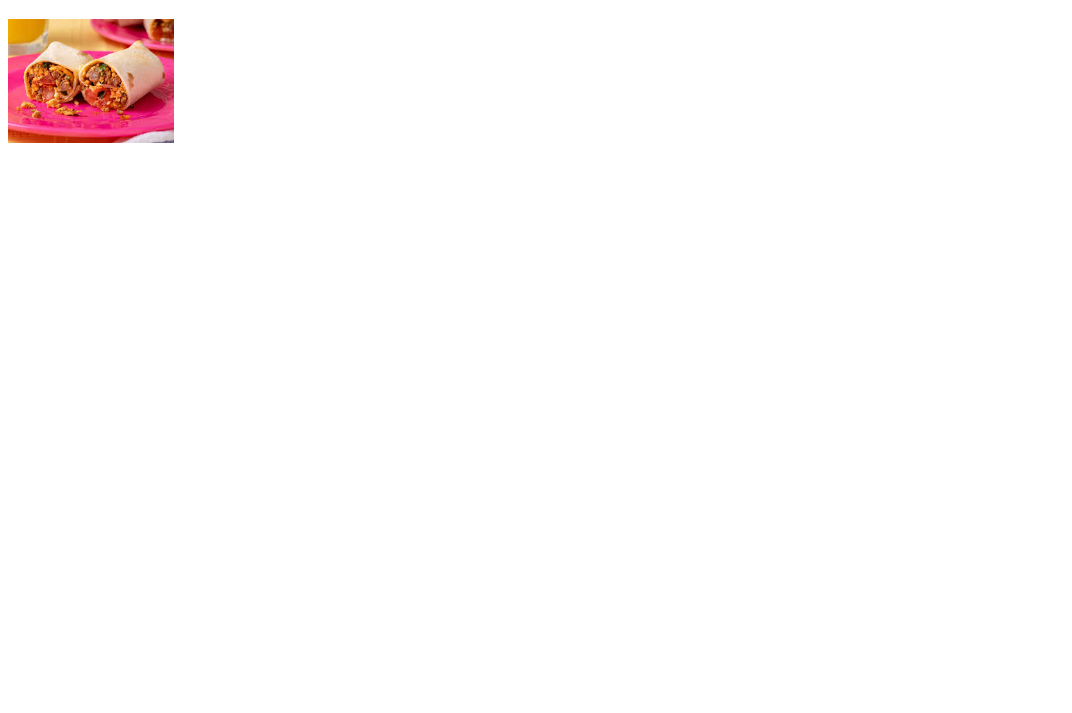
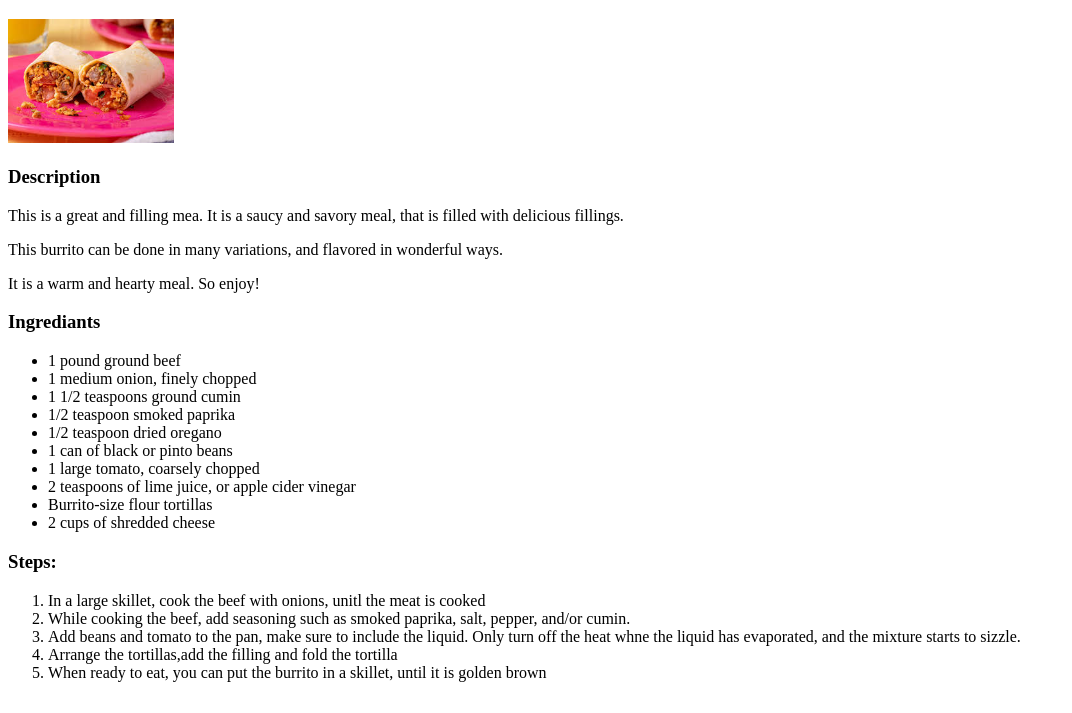
Before and after one commit to Thembie13/odin-recipes, a plain HTML site: page recipes/burrito.html in a window 1280 px wide. Shown: the part 87-800 px from the top of the page, without its empty margins (0-1072 px from the left). Drawn offline with Linux system fonts and the light colour scheme.

Commit message:
finished the samosa and burrito pages, fixed spelling mistakes in all pages

```diff
--- a/recipes/burrito.html
+++ b/recipes/burrito.html
@@ -8,5 +8,30 @@
     <a href="../index.html">Home</a>
     <h1>Burrito</h1>
     <img src="../images/burrito.jpg" width="166" hieght=""166>
+    <h3>Description</h3>
+    <p>This is a great and filling mea. It is a saucy and savory meal, that is filled with delicious fillings.</p>
+    <p>This burrito can be done in many variations, and flavored in wonderful ways.</p>
+    <p>It is a warm and hearty meal. So enjoy!</p>
+    <h3>Ingrediants</h3>
+    <ul>
+        <li>1 pound ground beef</li>
+        <li>1 medium onion, finely chopped</li>
+        <li>1 1/2 teaspoons ground cumin</li>
+        <li>1/2 teaspoon smoked paprika</li>
+        <li>1/2 teaspoon dried oregano</li>
+        <li>1 can of black or pinto beans</li>
+        <li>1 large tomato, coarsely chopped</li>
+        <li>2 teaspoons of lime juice, or apple cider vinegar</li>
+        <li>Burrito-size flour tortillas</li>
+        <li>2 cups of shredded cheese</li>
+    </ul>
+    <h3>Steps:</h3>
+    <ol>
+        <li>In a large skillet, cook the beef with onions, unitl the meat is cooked</li>
+        <li>While cooking the beef, add seasoning such as smoked paprika, salt, pepper, and/or cumin.</li>
+        <li>Add beans and tomato to the pan, make sure to include the liquid. Only turn off the heat whne the liquid has evaporated, and the mixture starts to sizzle. </li>
+        <li>Arrange the tortillas,add the filling and fold the tortilla</li>
+        <li>When ready to eat, you can put the burrito in a skillet, until it is golden brown</li>
+    </ol>
 </body>
 </html>
```
Also changed, not shown: recipes/samosa.html (+24 -0 lines), recipes/tiramisu.html (+1 -1 lines).
